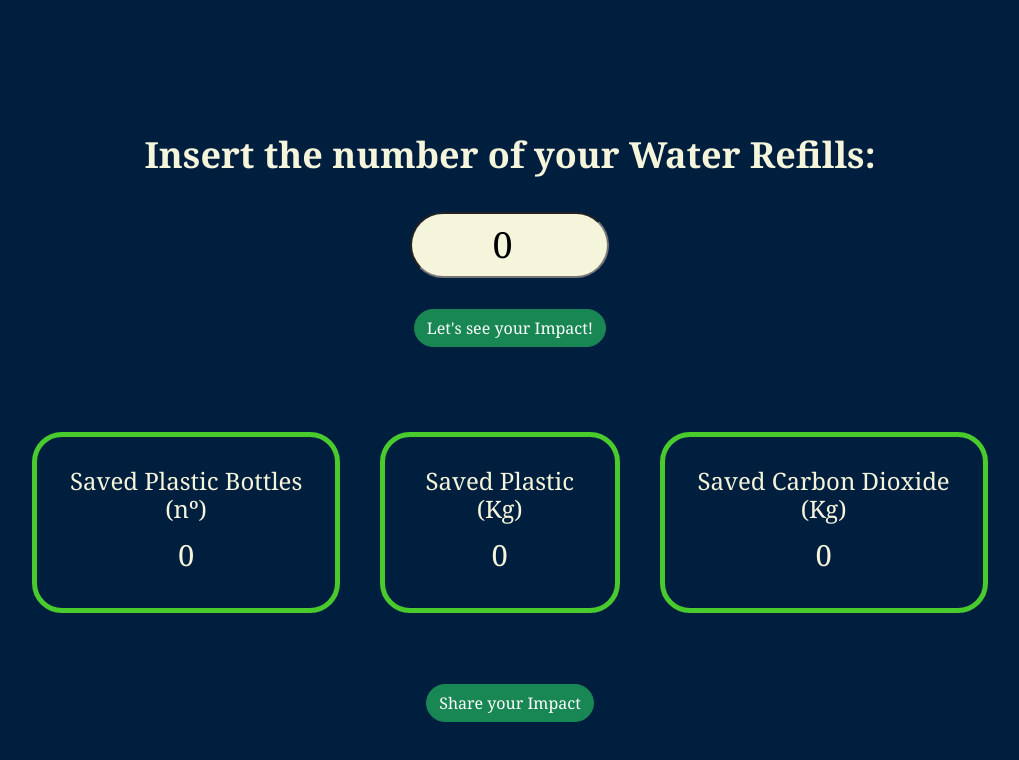
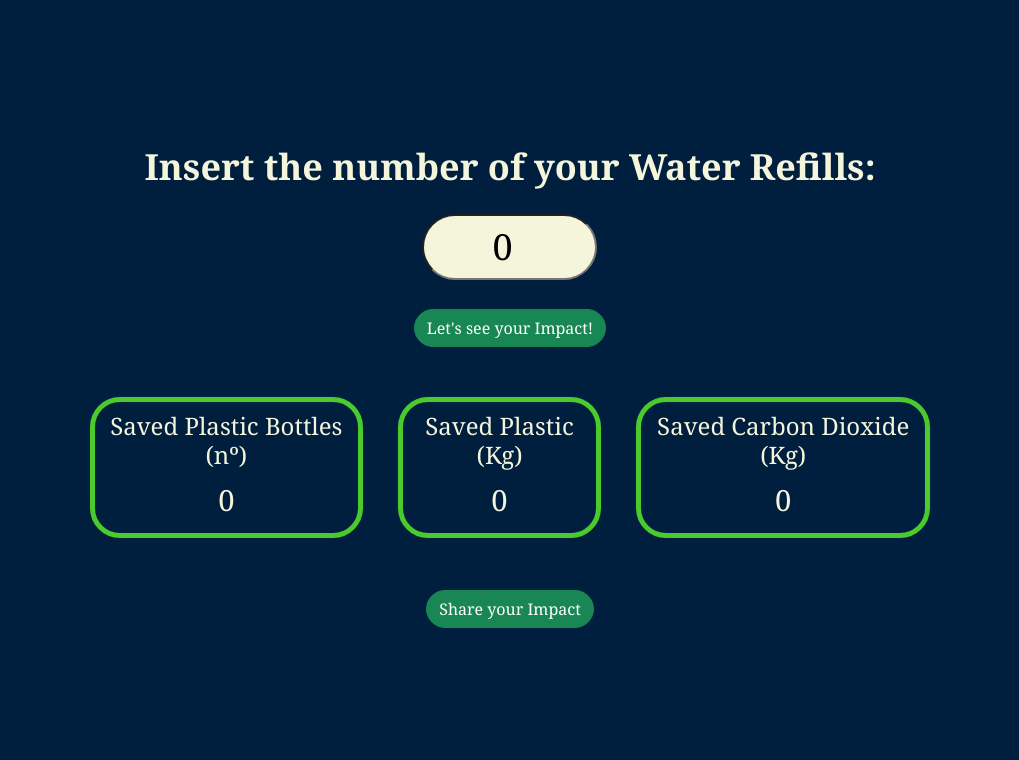
Before and after one commit to ElisaGDR/Refill-Impact, a Vue app in the folder REFILL_IMPACT/: page / in a window 1280 px wide. Shown: the top 760 px of the page, without its empty margins (130-1149 px from the left). Built offline with nearby package versions, Linux system fonts and the light colour scheme.

Commit message:
feat: design changes

```diff
--- a/REFILL_IMPACT/src/App.vue
+++ b/REFILL_IMPACT/src/App.vue
@@ -9,11 +9,11 @@
 </template>
 
 <script>
+import { database } from './Firebase.js';
 import InputBox from './components/InputBox.vue';
 import CalculateButton from './components/CalculateButton.vue';
 import ImpactDisplay from './components/ImpactDisplay.vue';
 import ShareButton from './components/ShareButton.vue';
-import { database } from './Firebase.js';
 
 export default {
   components: {
@@ -56,8 +56,6 @@ export default {
       }
     },
     generateUniqueLink() {
-      // Implement your logic to generate a unique link
-      // You can use a library like uuid or a custom algorithm
       const uniqueId = Math.random().toString(36).substring(2, 15);
       return `https://your-refill-impact.com/share/${uniqueId}`;
     },
@@ -70,7 +68,7 @@ export default {
 #app {
   max-width: 100%;
   margin: 0 auto;
-  padding: 4rem;
+  padding: 2rem;
   text-align: center;
   font-size: 1.5em;
 }
--- a/REFILL_IMPACT/src/Firebase.js
+++ b/REFILL_IMPACT/src/Firebase.js
@@ -2,8 +2,7 @@
 import { initializeApp } from 'firebase/app';
 import { getAnalytics } from 'firebase/analytics';
 import { getDatabase } from 'firebase/database';
-// TODO: Add SDKs for Firebase products that you want to use
-// https://firebase.google.com/docs/web/setup#available-libraries
+
 
 // Your web app's Firebase configuration
 // For Firebase JS SDK v7.20.0 and later, measurementId is optional
--- a/REFILL_IMPACT/src/components/CalculateButton.vue
+++ b/REFILL_IMPACT/src/components/CalculateButton.vue
@@ -20,7 +20,7 @@
   <style scoped>
   /* Specific component styles */
   .calculate-button {
-    margin-bottom: 40px;
+    margin-bottom: 10px;
     font-family: Georgia, 'Times New Roman', Times, serif;
     padding: 2%;
    }
--- a/REFILL_IMPACT/src/components/ImpactDisplay.vue
+++ b/REFILL_IMPACT/src/components/ImpactDisplay.vue
@@ -39,12 +39,12 @@ export default {
 .impact-display {
   display: flex;
   justify-content: space-around;
-  margin-bottom: 20px;
+  margin-bottom: 5px;
 }
 
 .impact-box {
   text-align: center;
-  padding: 30px;
+  padding: 10px;
   border: 5px solid #4acb2d;
   border-radius: 30px;
   margin: 2%;
--- a/REFILL_IMPACT/src/components/InputBox.vue
+++ b/REFILL_IMPACT/src/components/InputBox.vue
@@ -35,7 +35,7 @@ label {
   font-weight: bold;
   color: beige;
   font-family: Georgia, 'Times New Roman', Times, serif;
-  margin-bottom: 30px;
+  margin-bottom: 20px;
 }
 input {
   padding: 4px;
--- a/REFILL_IMPACT/src/components/ShareButton.vue
+++ b/REFILL_IMPACT/src/components/ShareButton.vue
@@ -16,6 +16,9 @@
 </template>
 
 <script>
+
+import { database } from '../Firebase.js';
+
 export default {
   props: {
     shareLink: {
@@ -38,10 +41,16 @@ export default {
       this.loading = true;
       this.$emit('share-impact');
     },
-    copyToClipboard() {
+    async copyToClipboard() {
       const input = this.$el.querySelector('.form-control');
       input.select();
-      document.execCommand('copy');
+
+      try {
+        await navigator.clipboard.writeText(input.value);
+        console.log('Text successfully copied to clipboard');
+      } catch (err) {
+        console.error('Unable to copy text to clipboard', err);
+      }
     },
   },
 
@@ -51,16 +60,18 @@ export default {
 <style scoped>
 /* Specific component styles */
 .share-button {
-  margin-bottom: 40px;
+  margin-bottom: 10px;
   border-radius: 50px;
   font-family: Georgia, 'Times New Roman', Times, serif;
   padding: 2%;
 }
+
 .title {
   font-family: Georgia, 'Times New Roman', Times, serif;
   color: beige;
-  padding: 5%;
+  padding: 2%;
 }
+
 .form-control {
   padding: 4px;
   width: 20%;
@@ -70,6 +81,7 @@ export default {
   border-radius: 50px;
   font-family: Georgia, 'Times New Roman', Times, serif;
 }
+
 .btn {
   border-radius: 50px;
 }
```
